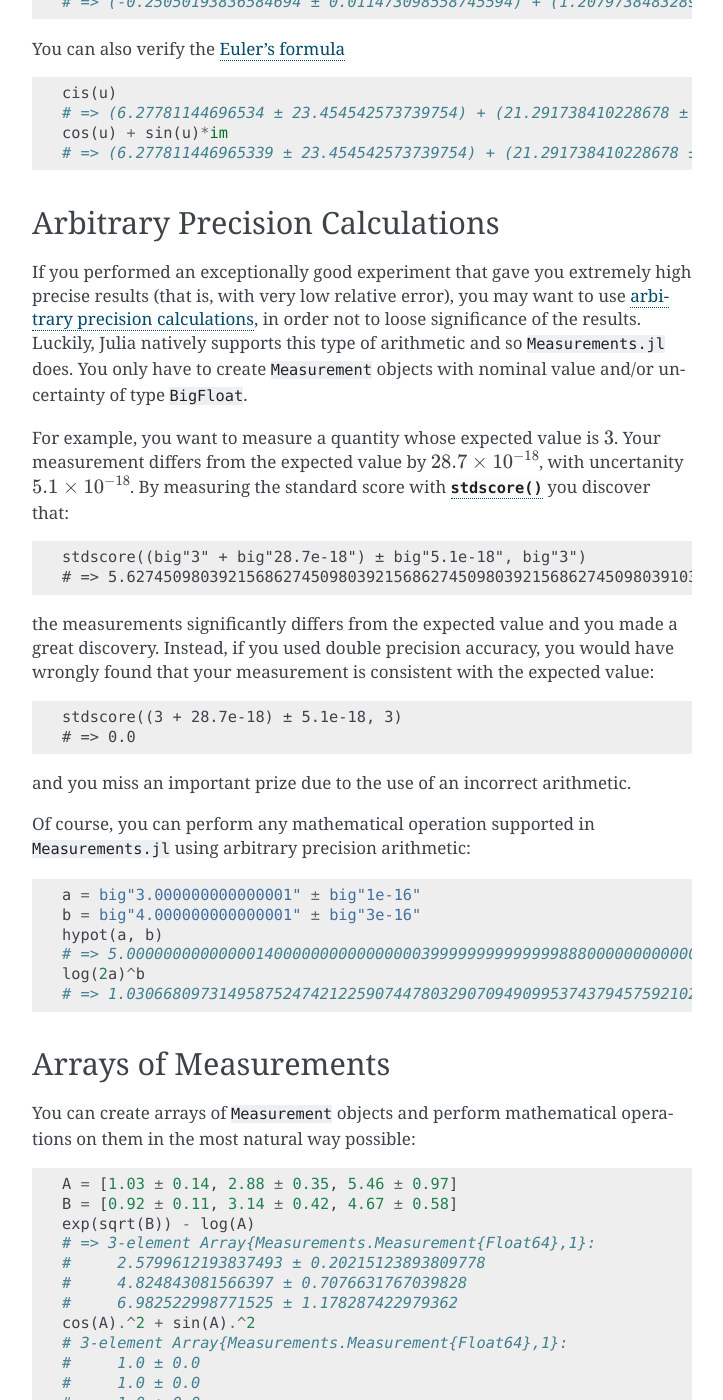
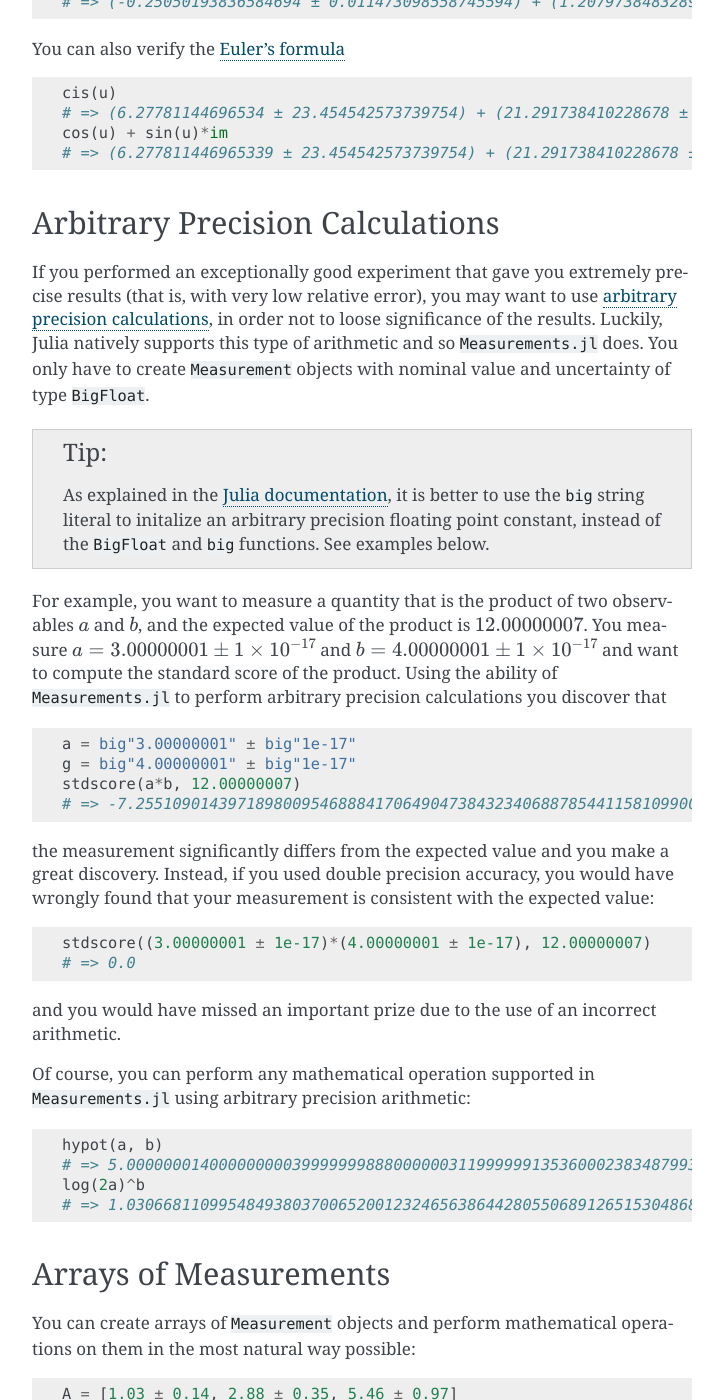
Before and after one commit to JuliaPhysics/Measurements.jl, a Sphinx documentation site: the page built from docs/examples.rst, in a window 1280 px wide and 1400 px high, scrolled down 3572 px. Shown: the whole window, without its empty margins (388-1111 px from the left). Built offline with Sphinx 7.4.7, drawn with Linux system fonts in a browser that asks for light colours.

Commit message:
Better example for arbitrary precision

```diff
--- a/docs/examples.rst
+++ b/docs/examples.rst
@@ -201,47 +201,58 @@ You can also verify the `Euler’s formula
 Arbitrary Precision Calculations
 ~~~~~~~~~~~~~~~~~~~~~~~~~~~~~~~~
 
-If you performed an exceptionally good experiment that gave you extremely high
+If you performed an exceptionally good experiment that gave you extremely
 precise results (that is, with very low relative error), you may want to use
 `arbitrary precision calculations
 <http://docs.julialang.org/en/stable/manual/integers-and-floating-point-numbers/#arbitrary-precision-arithmetic>`__,
 in order not to loose significance of the results.  Luckily, Julia natively
 supports this type of arithmetic and so ``Measurements.jl`` does.  You only have
-to create ``Measurement`` objects with nominal value and/or uncertainty of type
+to create ``Measurement`` objects with nominal value and uncertainty of type
 ``BigFloat``.
 
-For example, you want to measure a quantity whose expected value is :math:`3`.
-Your measurement differs from the expected value by :math:`28.7 \times
-10^{-18}`, with uncertanity :math:`5.1 \times 10^{-18}`.  By measuring the
-standard score with :func:`stdscore` you discover that:
+.. Tip::
 
-.. code-block::
+   As explained in the `Julia documentation
+   <http://docs.julialang.org/en/stable/stdlib/numbers/#Base.BigFloat>`__, it is
+   better to use the ``big`` string literal to initalize an arbitrary precision
+   floating point constant, instead of the ``BigFloat`` and ``big`` functions.
+   See examples below.
 
-   stdscore((big"3" + big"28.7e-18") ± big"5.1e-18", big"3")
-   # => 5.627450980392156862745098039215686274509803921568627450980391037501663923589521
+For example, you want to measure a quantity that is the product of two
+observables :math:`a` and :math:`b`, and the expected value of the product is
+:math:`12.00000007`.  You measure :math:`a = 3.00000001 \pm 1\times 10^{-17}`
+and :math:`b = 4.00000001 \pm 1\times 10^{-17}` and want to compute the standard
+score of the product.  Using the ability of ``Measurements.jl`` to perform
+arbitrary precision calculations you discover that
 
-the measurements significantly differs from the expected value and you made a
+.. code-block:: julia
+
+   a = big"3.00000001" ± big"1e-17"
+   g = big"4.00000001" ± big"1e-17"
+   stdscore(a*b, 12.00000007)
+   # => -7.25510901439718980095468884170649047384323406887854411581099003148365616351548
+
+the measurement significantly differs from the expected value and you make a
 great discovery.  Instead, if you used double precision accuracy, you would have
 wrongly found that your measurement is consistent with the expected value:
 
-.. code-block::
+.. code-block:: julia
 
-   stdscore((3 + 28.7e-18) ± 5.1e-18, 3)
+   stdscore((3.00000001 ± 1e-17)*(4.00000001 ± 1e-17), 12.00000007)
    # => 0.0
 
-and you miss an important prize due to the use of an incorrect arithmetic.
+and you would have missed an important prize due to the use of an incorrect
+arithmetic.
 
 Of course, you can perform any mathematical operation supported in
 ``Measurements.jl`` using arbitrary precision arithmetic:
 
 .. code-block:: julia
 
-    a = big"3.000000000000001" ± big"1e-16"
-    b = big"4.000000000000001" ± big"3e-16"
     hypot(a, b)
-    # => 5.000000000000001400000000000000003999999999999998880000000000000312000000000024 ± 2.473863375370596267803725904283220875671216632212376107626862877723616853695226e-16
+    # => 5.000000014000000000399999998880000003119999991353600023834879934652928178154746 ± 9.999999999999999999999999999999999999999999999999999999999999999999999999999967e-18
     log(2a)^b
-    # => 1.030668097314958752474212259074478032907094909953743794575921028702492233784189e+01 ± 1.959580475953082338319846933378840856858691596105252004882325917953232378212662e-15
+    # => 1.030668110995484938037006520012324656386442805506891265153048683619922226691323e+01 ± 9.744450581349821315555305038012032439062183433587962363526314884889736017119502e-17
 
 Arrays of Measurements
 ~~~~~~~~~~~~~~~~~~~~~~
```
